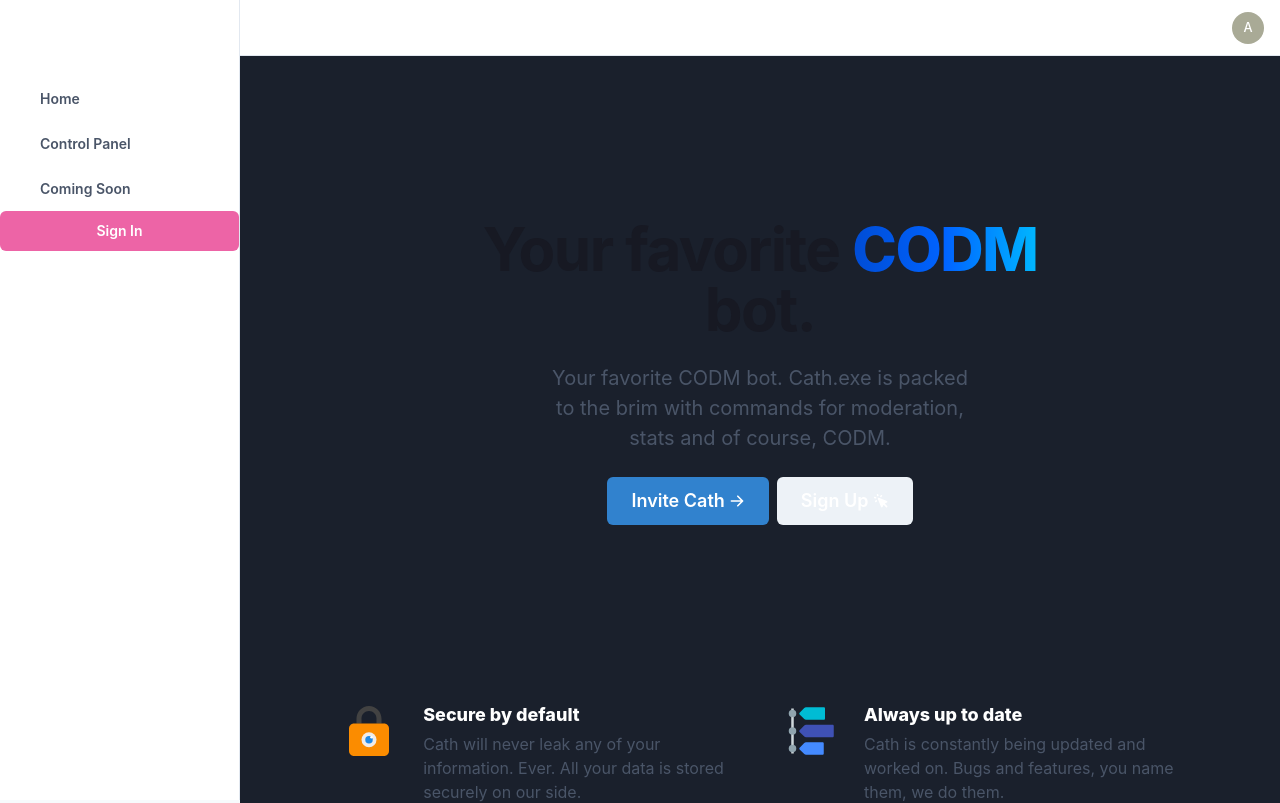
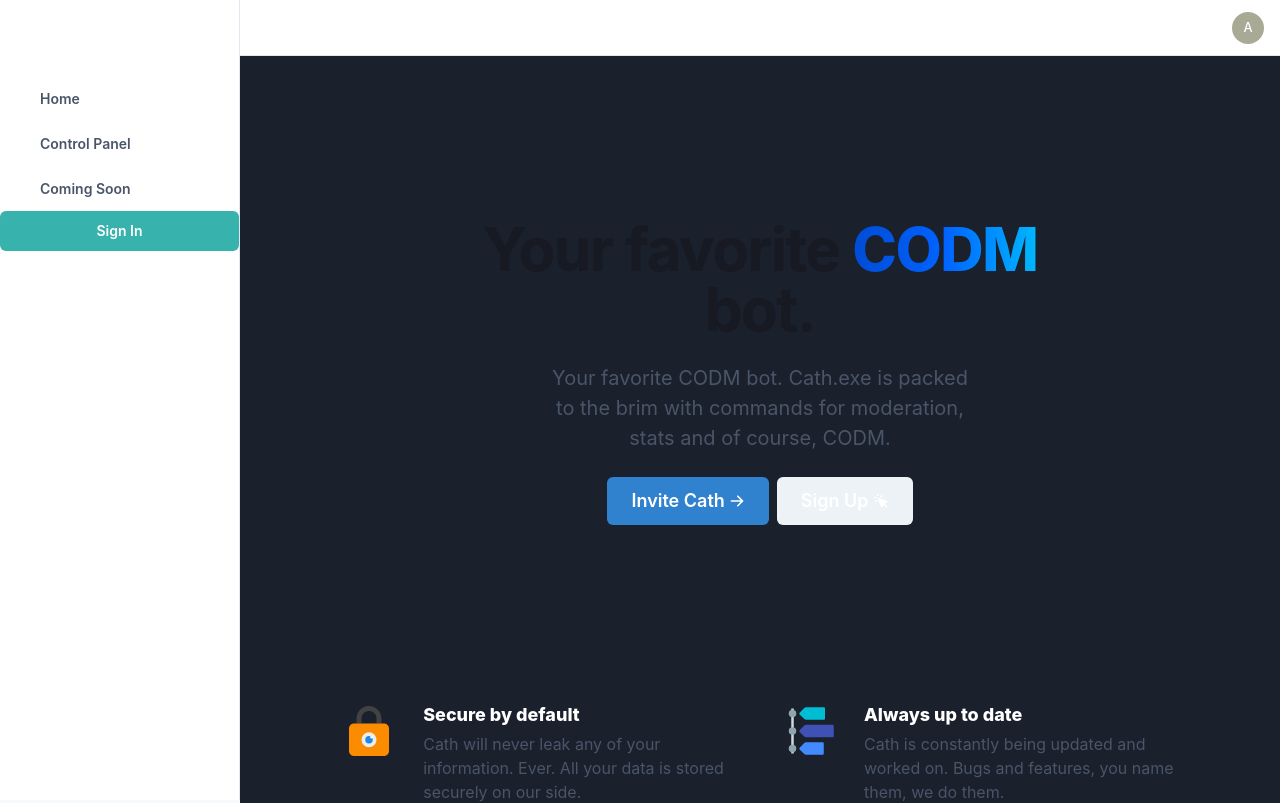
Before and after one commit to night0721/nyx-dashboard, a Next.js app: page / in a window 1280 px wide. Shown: the top 803 px of the page. Built offline with nearby package versions, Linux system fonts and the light colour scheme; no server answers.

Commit message:
Changed authbutton color from pink to teal

```diff
--- a/components/AuthButton.js
+++ b/components/AuthButton.js
@@ -11,10 +11,10 @@ export default function Page() {
                 fontSize={'sm'}
                 fontWeight={600}
                 color={'white'}
-                bg={'pink.400'}
+                bg={'teal.400'}
                 href={'#'}
                 _hover={{
-                bg: 'pink.300',
+                bg: 'teal.300',
                 }}
                 onClick={()=>signIn()}>
                 Sign In
@@ -26,10 +26,10 @@ export default function Page() {
                 fontSize={'sm'}
                 fontWeight={600}
                 color={'white'}
-                bg={'pink.400'}
+                bg={'teal.400'}
                 href={'#'}
                 _hover={{
-                    bg: 'pink.300',
+                    bg: 'teal.300',
                 }}
                 onClick={() => signOut()}>
                 Sign Out
```
